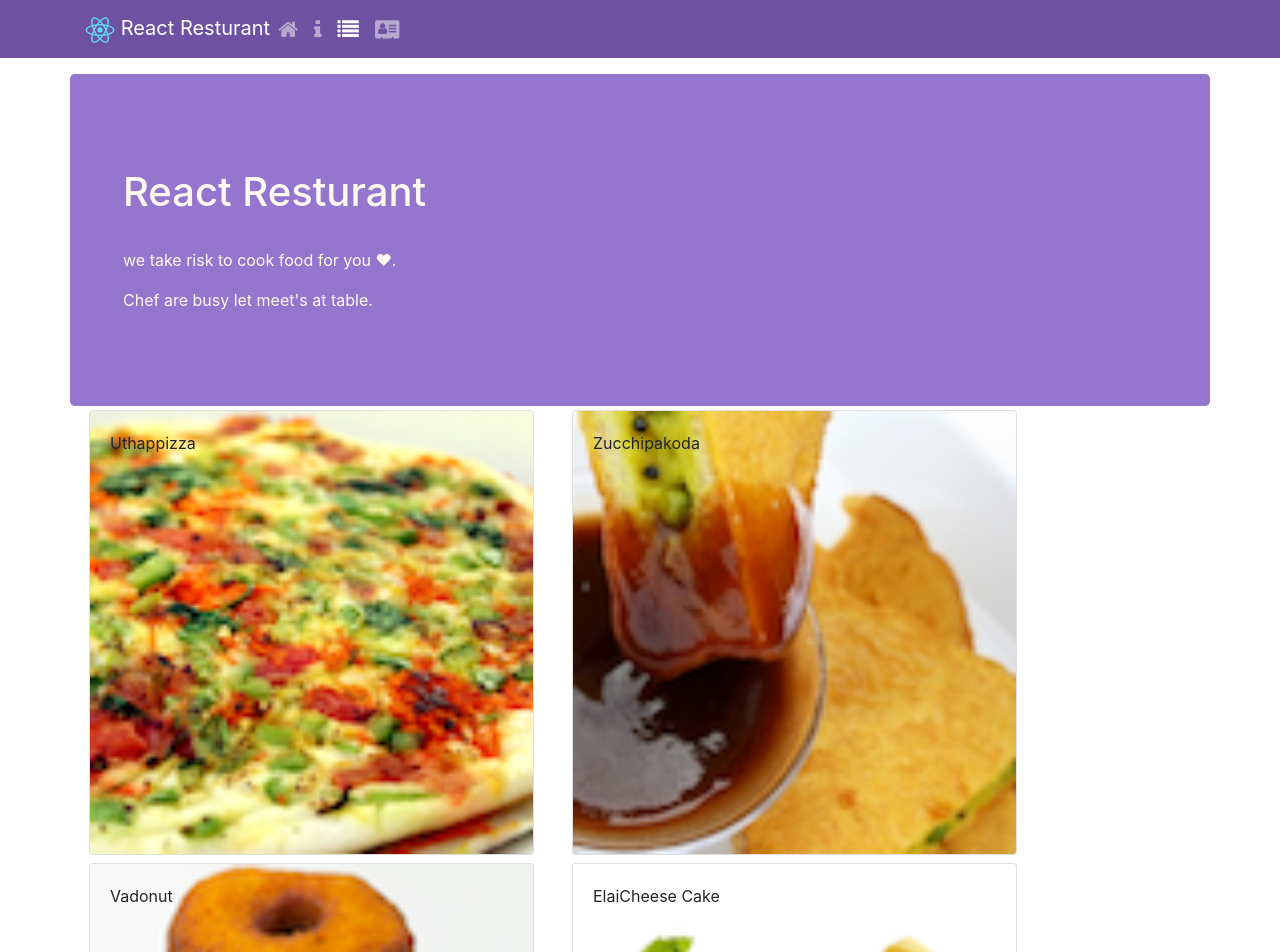
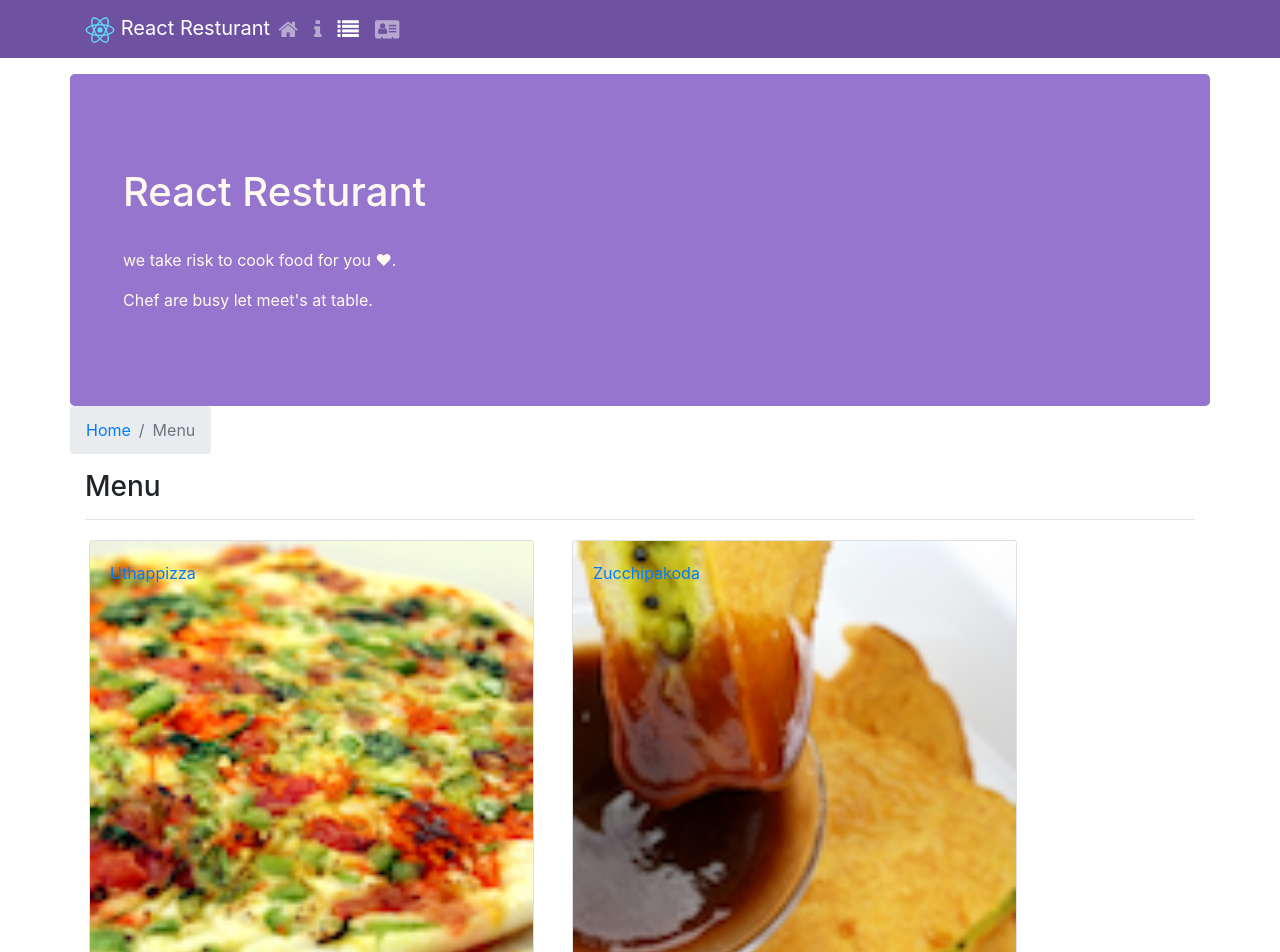
Before and after one commit to Talk2dilshad/ReactJs, a React (Create React App) app in the folder confusion/: page /menu in a window 1280 px wide. Shown: the top 952 px of the page. Built offline with nearby package versions, Linux system fonts and the light colour scheme.

Commit message:
React Resturant single app

```diff
--- a/confusion/src/components/DishdetailComponent.js
+++ b/confusion/src/components/DishdetailComponent.js
@@ -1,5 +1,6 @@
 import React from 'react';
-import {Card,CardImg,CardText,CardBody,CardTitle} from 'reactstrap';
+import {Card,CardImg,CardText,CardBody,CardTitle,Breadcrumb,BreadcrumbItem} from 'reactstrap';
+import {Link} from 'react-router-dom';
 
 
     function RenderDish({dish}){// we recieve dish as props
@@ -47,8 +48,18 @@
             return(
                 <div class="container">
                 <div className="row">
+                    <Breadcrumb>
+                        <BreadcrumbItem><Link to="/menu">Menu</Link></BreadcrumbItem>
+                        <BreadcrumbItem active>{props.dish.name}</BreadcrumbItem>
+                    </Breadcrumb>
+                    <div className="col-12">
+                        <h3>{props.dish.name}</h3>
+                        <hr />
+                    </div>
+                </div>
+                <div className="row">
                     <RenderDish dish={props.dish}/>
-                    <RenderComments comments= {props.dish.comments} />
+                    <RenderComments comments= {props.comments} />
                 </div>
                 </div>
             );
--- a/confusion/src/components/contactComponent.js
+++ b/confusion/src/components/contactComponent.js
@@ -1,8 +1,20 @@
 import React from 'react';
+import {Breadcrumb,BreadcrumbItem} from 'reactstrap';
+import {Link} from 'react-router-dom';
 
 function Contact(props) {
     return(
         <div className="container">
+            <div className="row">
+                <Breadcrumb>
+                    <BreadcrumbItem><Link to="/home">Home</Link></BreadcrumbItem>
+                    <BreadcrumbItem active>Contact Us</BreadcrumbItem>
+                </Breadcrumb>
+                <div className="col-12">
+                    <h3>Contact Us</h3>
+                <hr />
+        </div>
+        </div>
                 <div className="row row-content">
                 <div className="col-12">
                 <h3>Location Information</h3>
--- a/confusion/src/components/main_components.js
+++ b/confusion/src/components/main_components.js
@@ -3,7 +3,7 @@
 import Menu from './menu_components';
 import Contact from './contactComponent';
 import Home from './HomeComponent';
-// import DishDetail from './DishdetailComponent';
+import DishDetail from './DishdetailComponent';
 import Header from './Headercomponent';
 import {DISHES} from '../shared/dishes';
 import { COMMENTS } from '../shared/comments';
@@ -35,13 +35,20 @@
           />
         )
       }
-
+      const  DishwithId=({match}) => {
+        return(
+          <DishDetail dish={this.state.dishes.filter((dish) => dish.id === parseInt(match.params.dishId,10))[0]}
+            comments={this.state.comments.filter((comment) => comment.dishId === parseInt(match.params.dishId,10))}
+          />
+        );
+      };
     return (
       <div>
         <Header/>
         <Switch>
               <Route path='/home' component={HomePage} />
               <Route exact path='/menu' component={() => <Menu dishes={this.state.dishes} />} />
+              <Route path="/menu/:dishId" component= {DishwithId}/>
               <Route exact path='/contactus' component={Contact} />
               <Redirect to="/home" />
           </Switch>
--- a/confusion/src/components/menu_components.js
+++ b/confusion/src/components/menu_components.js
@@ -1,14 +1,17 @@
 import React from 'react';
-import { Card, CardImg, CardImgOverlay, CardTitle} from 'reactstrap';
+import { Card, CardImg, CardImgOverlay, CardTitle,Breadcrumb,BreadcrumbItem} from 'reactstrap';
+import {Link} from 'react-router-dom';
 
     function RenderMenuItem({dish, onClick})
     {
       return(
-        <Card onClick={()=> onClick(dish.id)}>
+        <Card >
+        <Link to= {`/menu/${dish.id}`}>
         <CardImg width="100%" src={dish.image} alt={dish.name} />
         <CardImgOverlay>
         <CardTitle>{dish.name}</CardTitle>
         </CardImgOverlay>
+        </Link>
         </Card>
       );
     }// this is purely functional component.
@@ -17,13 +20,23 @@
       const menu =props.dishes.map((dish) => {
         return (
           <div key={dish.id} className="col-12 col-md-5 m-1">
-            <RenderMenuItem dish={dish} onClick={props.onClick} />
+            <RenderMenuItem dish={dish} />
           </div>
         );
       });
 
     return (
       <div className="container">
+        <div className="row">
+                    <Breadcrumb>
+                        <BreadcrumbItem><Link to="/home">Home</Link></BreadcrumbItem>
+                        <BreadcrumbItem active>Menu</BreadcrumbItem>
+                    </Breadcrumb>
+        <div className="col-12">
+          <h3>Menu</h3>
+          <hr/>
+        </div>
+      </div>
         <div className="row">
               {menu}
         </div>
```
